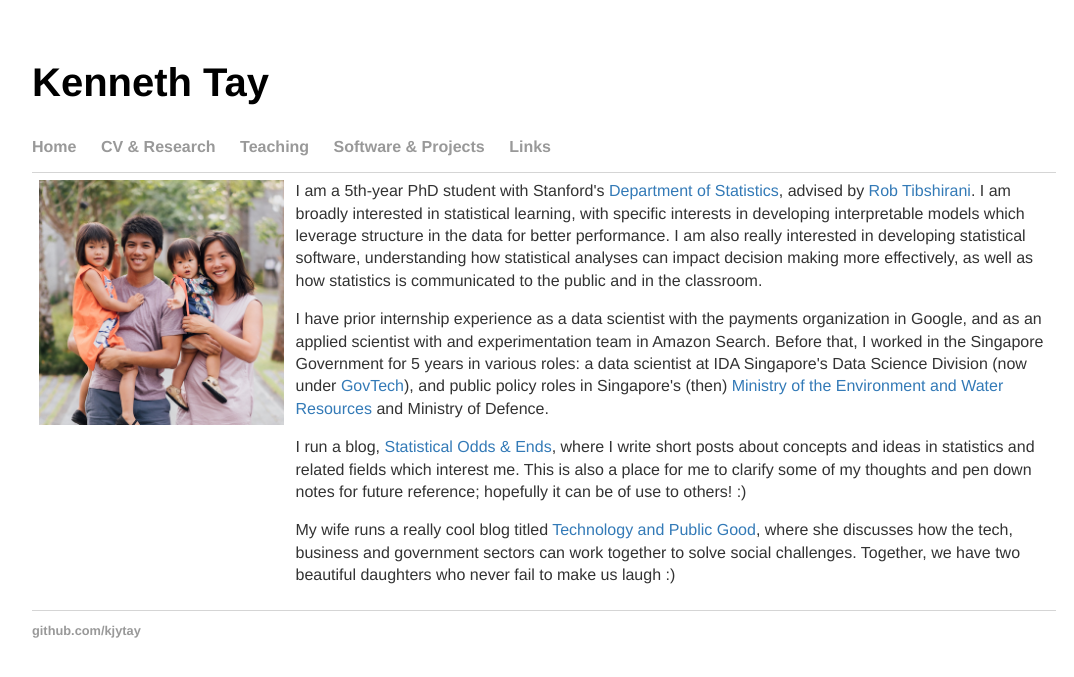
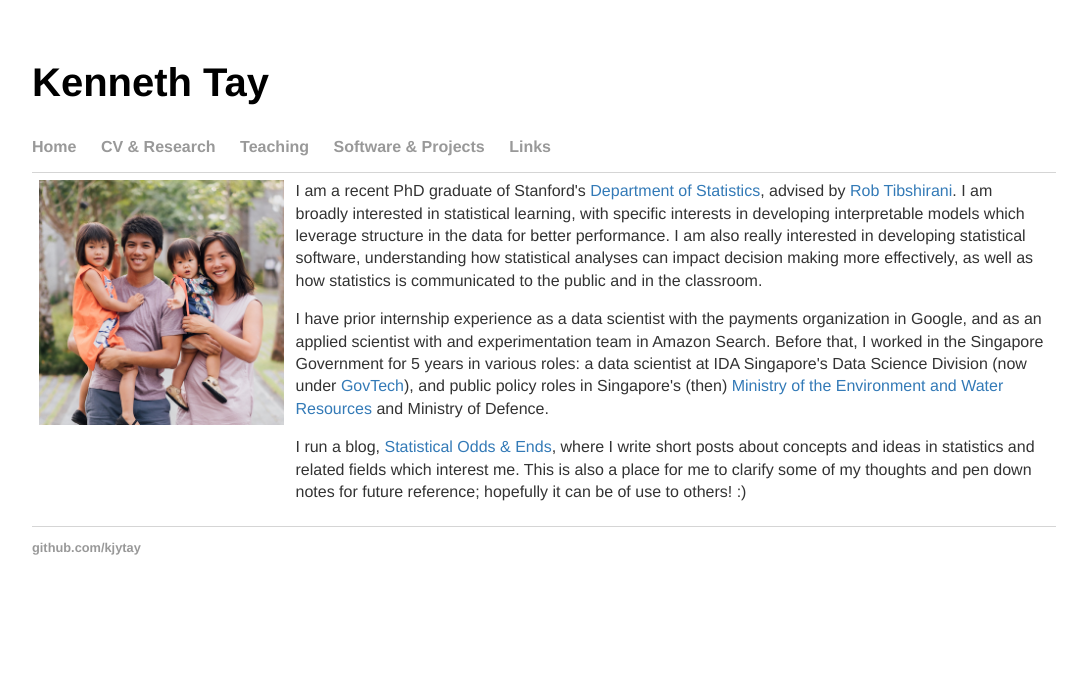
Before and after one commit to kjytay/kjytay.github.io, a Jekyll site: the page built from index.html, in a window 1280 px wide. Shown: the top 677 px of the page, without its empty margins (96-1170 px from the left). Built offline with Jekyll 4.4.1, drawn with Linux system fonts in a browser that asks for light colours.

Commit message:
Update frontpage text.

```diff
--- a/index.html
+++ b/index.html
@@ -12,13 +12,11 @@ title: Kenneth Tay
     </td>
     <td>
       <div id="blurb">
-	<p>I am a 5th-year PhD student with Stanford's <a href="https://statistics.stanford.edu/">Department of Statistics</a>, advised by <a href="https://statweb.stanford.edu/~tibs/">Rob Tibshirani</a>. I am broadly interested in statistical learning, with specific interests in developing interpretable models which leverage structure in the data for better performance. I am also really interested in developing statistical software, understanding how statistical analyses can impact decision making more effectively, as well as how statistics is communicated to the public and in the classroom.</p>
+	<p>I am a recent PhD graduate of Stanford's <a href="https://statistics.stanford.edu/">Department of Statistics</a>, advised by <a href="https://statweb.stanford.edu/~tibs/">Rob Tibshirani</a>. I am broadly interested in statistical learning, with specific interests in developing interpretable models which leverage structure in the data for better performance. I am also really interested in developing statistical software, understanding how statistical analyses can impact decision making more effectively, as well as how statistics is communicated to the public and in the classroom.</p>
 
 	<p>I have prior internship experience as a data scientist with the payments organization in Google, and as an applied scientist with and experimentation team in Amazon Search. Before that, I worked in the Singapore Government for 5 years in various roles: a data scientist at IDA Singapore's Data Science Division (now under <a href="https://www.tech.gov.sg/">GovTech</a>), and public policy roles in Singapore's (then) <a href="http://www.mse.gov.sg/">Ministry of the Environment and Water Resources</a> and Ministry of Defence.</p>
 
   <p>I run a blog, <a href="https://statisticaloddsandends.wordpress.com/">Statistical Odds & Ends</a>, where I write short posts about concepts and ideas in statistics and related fields which interest me. This is also a place for me to clarify some of my thoughts and pen down notes for future reference; hopefully it can be of use to others! :)</p>
-
-	<p>My wife runs a really cool blog titled <a href="https://techandpublicgood.com/">Technology and Public Good</a>, where she discusses how the tech, business and government sectors can work together to solve social challenges. Together, we have two beautiful daughters who never fail to make us laugh :)</p>
       </div><!-- /.blurb -->
     </td>
   </tr>
```
